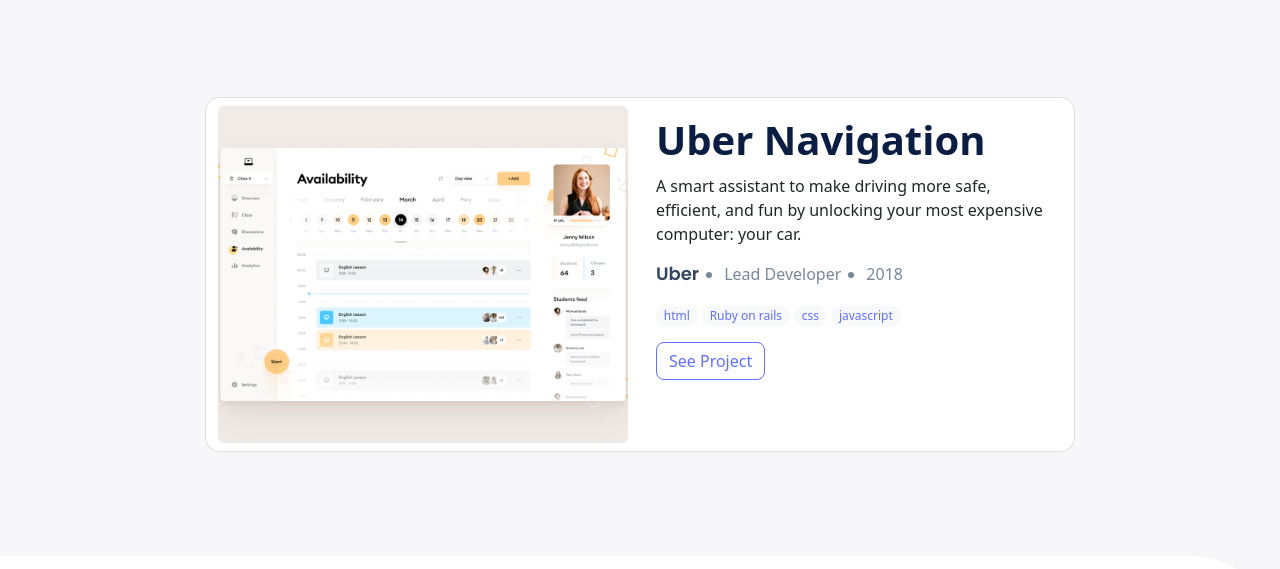
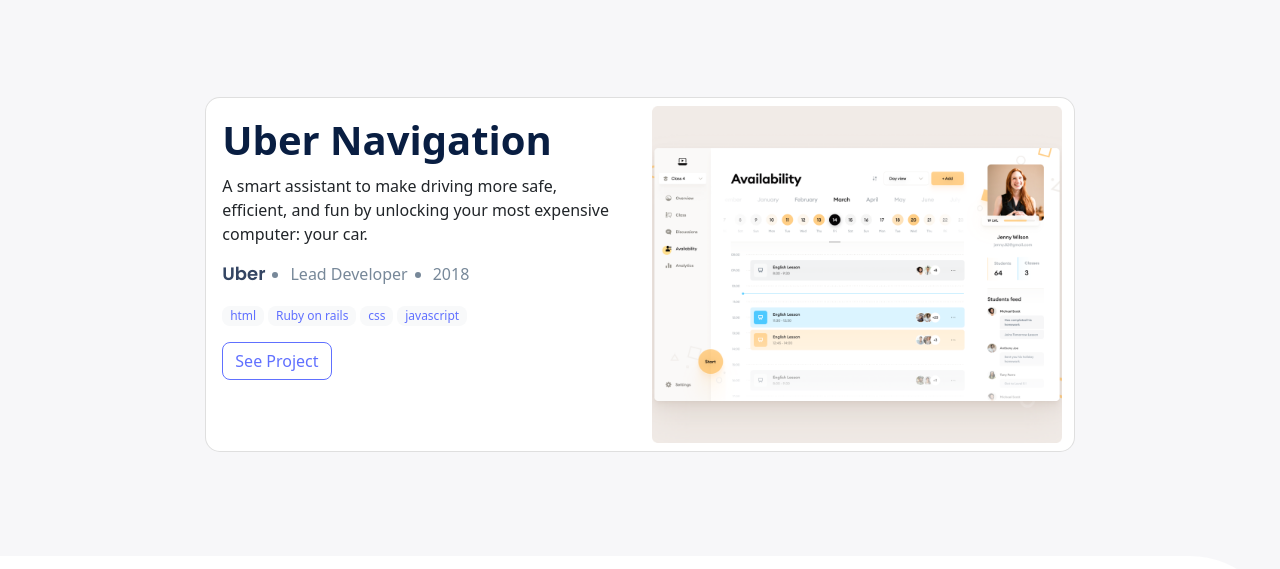
Before and after one commit to clintonjosephs/portfolio_website_bootstrap, a website: page index.html in a window 1280 px wide. Shown: the part 2201-2770 px from the top of the page. Drawn offline with nearby package versions, Linux system fonts and the light colour scheme.

Commit message:
made some changes

```diff
--- a/index.html
+++ b/index.html
@@ -146,7 +146,7 @@
       <div class="row works-flex">
         <div class="col-lg-2"></div>
         <div class="card mb-1 col-sm-12 col-lg-8">
-          <div class="row no-gutters d-flex">
+          <div class="row no-gutters d-flex flex-row-reverse">
             <div class="col-md-6 mt-2 mb-2">
               <img src="assets/images/portfolio_snapshoot/snapshoot_desktop4.png" class="card-img" alt="Uber Navigation dashboard screenshot"/>
             </div>
```
